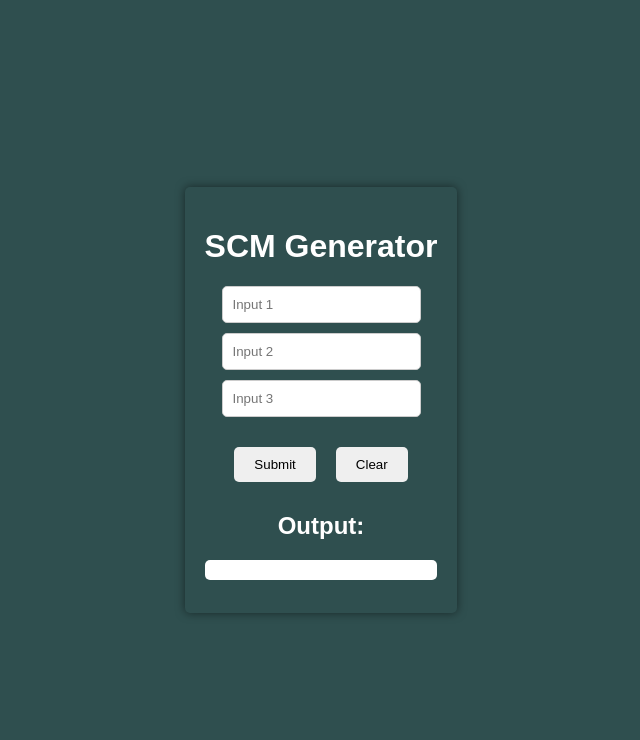
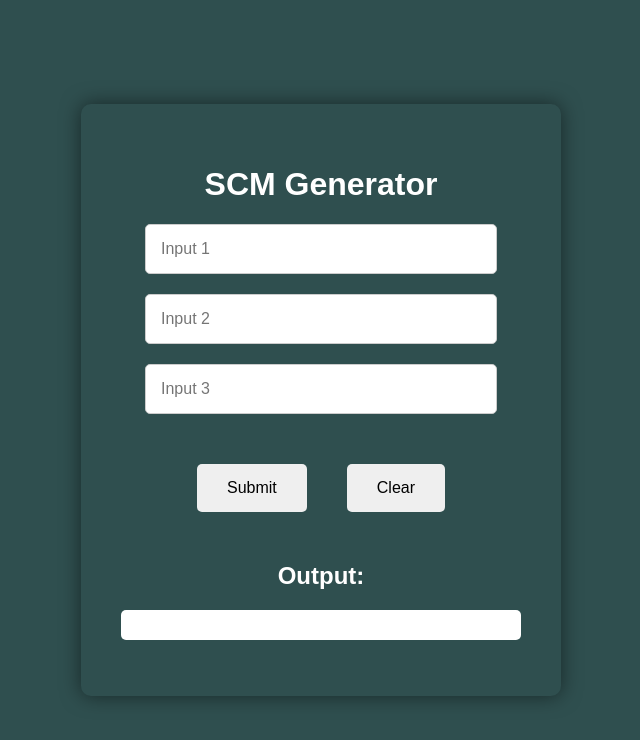
Before and after one commit to akshaykumarhp/Email-webapp-EmailJS, a React (Create React App) app in the folder scm-generator/: page / in a window 1280 px wide. Shown: the top 740 px of the page, without its empty margins (319-959 px from the left). Built offline with nearby package versions, Linux system fonts and the light colour scheme.

Commit message:
Resized the dimensions of the user-interface

```diff
--- a/scm-generator/src/components/InputForm.css
+++ b/scm-generator/src/components/InputForm.css
@@ -1,35 +1,51 @@
+body {
+    font-family: Arial, sans-serif;
+    background-color: #2F4F4F;
+    color: white;
+    display: flex;
+    justify-content: center;
+    align-items: center;
+    height: 100vh;
+    margin: 0;
+}
+
 .container {
     background-color: #2F4F4F;
-    padding: 20px;
-    border-radius: 5px;
+    padding: 40px;
+    border-radius: 10px;
     text-align: center;
-    box-shadow: 0 0 10px rgba(0, 0, 0, 0.5);
+    box-shadow: 0 0 20px rgba(0, 0, 0, 0.5);
+    width: 400px;
 }
 
 .input-container {
-    margin-bottom: 20px;
+    margin-bottom: 30px;
 }
 
 input {
     display: block;
-    margin: 10px auto;
-    padding: 10px;
+    margin: 20px auto;
+    padding: 15px;
+    width: 80%;
     border: 1px solid #ccc;
     border-radius: 5px;
+    font-size: 16px;
 }
 
 label {
     display: block;
-    margin: 10px;
+    margin-top: 20px;
     color: #fff;
+    font-size: 18px;
 }
 
 button {
-    padding: 10px 20px;
-    margin: 10px;
+    padding: 15px 30px;
+    margin: 20px;
     border: none;
     border-radius: 5px;
     cursor: pointer;
+    font-size: 16px;
 }
 
 button:hover {
@@ -40,16 +56,18 @@ button:hover {
     margin-top: 20px;
     color: #fff;
     font-weight: bold;
+    font-size: 18px;
 }
 
 #output {
-    margin-top: 20px;
+    margin-top: 30px;
 }
 
 pre {
     background-color: #fff;
     color: #000;
-    padding: 10px;
+    padding: 15px;
     border-radius: 5px;
     text-align: left;
+    font-size: 16px;
 }
```
